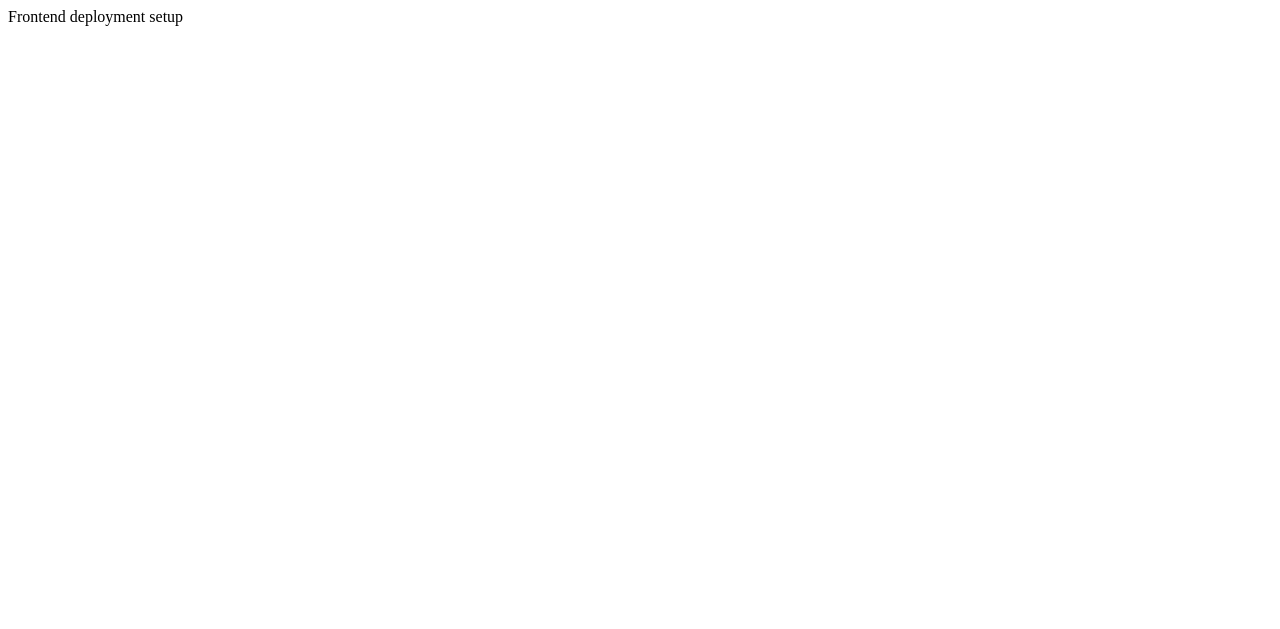
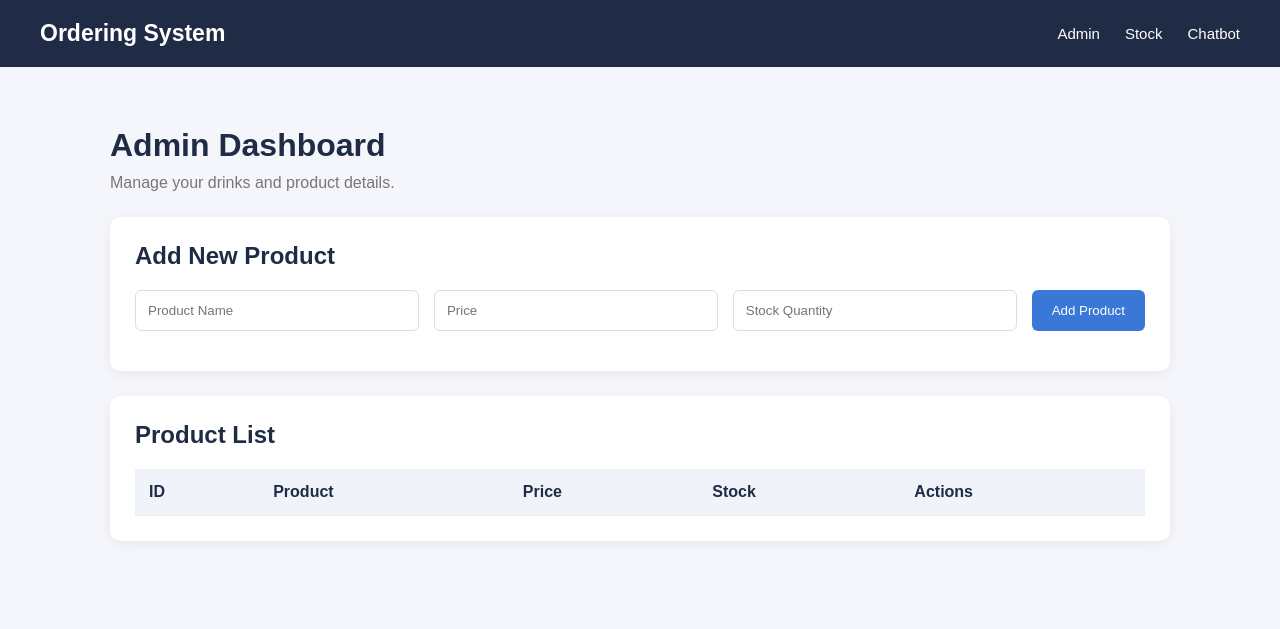
Before and after one commit to brindhasaravanamoorthi/Admin-Chatbot-Ordering-System, a plain HTML site: page docs/index.html in a window 1280 px wide. Drawn offline with Linux system fonts and the light colour scheme; files that its build step writes are made by us from their sources.

Commit message:
Update index.html

```diff
--- a/docs/index.html
+++ b/docs/index.html
@@ -1 +1,68 @@
-Frontend deployment setup
+
+<!DOCTYPE html>
+<html lang="en">
+<head>
+    <meta charset="UTF-8">
+    <meta name="viewport" content="width=device-width, initial-scale=1.0">
+    <title>Admin Dashboard</title>
+    <link rel="stylesheet" href="style.css">
+</head>
+<body>
+
+    <header class="header">
+        <h2>Ordering System</h2>
+        <nav>
+            <a href="index.html">Admin</a>
+            <a href="stock.html">Stock</a>
+            <a href="chatbot.html">Chatbot</a>
+        </nav>
+    </header>
+
+    <main class="container">
+        <h1>Admin Dashboard</h1>
+        <p>Manage your drinks and product details.</p>
+
+        <section class="card">
+            <h2>Add New Product</h2>
+
+            <form id="productForm">
+                <input type="text" id="productName"
+                    placeholder="Product Name" required>
+
+                <input type="number" id="productPrice"
+                    placeholder="Price" min="0.01"
+                    step="0.01" required>
+
+                <input type="number" id="productStock"
+                    placeholder="Stock Quantity" min="0"
+                    step="1" required>
+
+                <button type="submit">Add Product</button>
+            </form>
+
+            <p id="message"></p>
+        </section>
+
+        <section class="card">
+            <h2>Product List</h2>
+
+            <table>
+                <thead>
+                    <tr>
+                        <th>ID</th>
+                        <th>Product</th>
+                        <th>Price</th>
+                        <th>Stock</th>
+                        <th>Actions</th>
+                    </tr>
+                </thead>
+
+                <tbody id="productTable">
+                </tbody>
+            </table>
+        </section>
+    </main>
+
+    <script src="script.js"></script>
+</body>
+</html>
```
